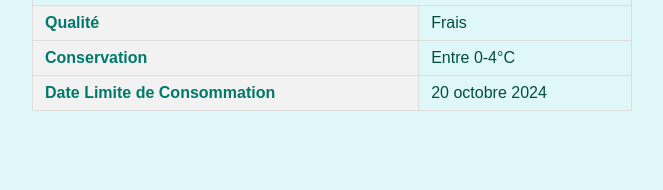
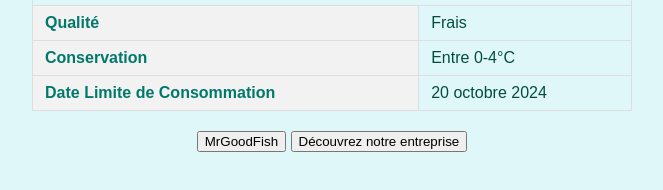
Before and after one commit to RetroGreg/qrcapecure, a plain HTML site: page client.html in a window 1280 px wide. Shown: the part 416-606 px from the top of the page, without its empty margins (308-971 px from the left). Drawn offline with Linux system fonts and the light colour scheme.

```diff
--- a/client.html
+++ b/client.html
@@ -60,6 +60,11 @@
           <td>20 octobre 2024</td>
         </tr>
       </table>
+
+      <div class="button-container" style="text-align: center; margin-top: 20px;">
+        <button onclick="window.location.href='https://www.mrgoodfish.com/'">MrGoodFish</button>
+        <button onclick="window.location.href='https://bims-sas.com/capecure-boulogne-562199.html'">Découvrez notre entreprise</button>
+      </div>
     </div>
   </body>
 </html>
```
Also changed, not shown: index.html (+1 -0 lines).
